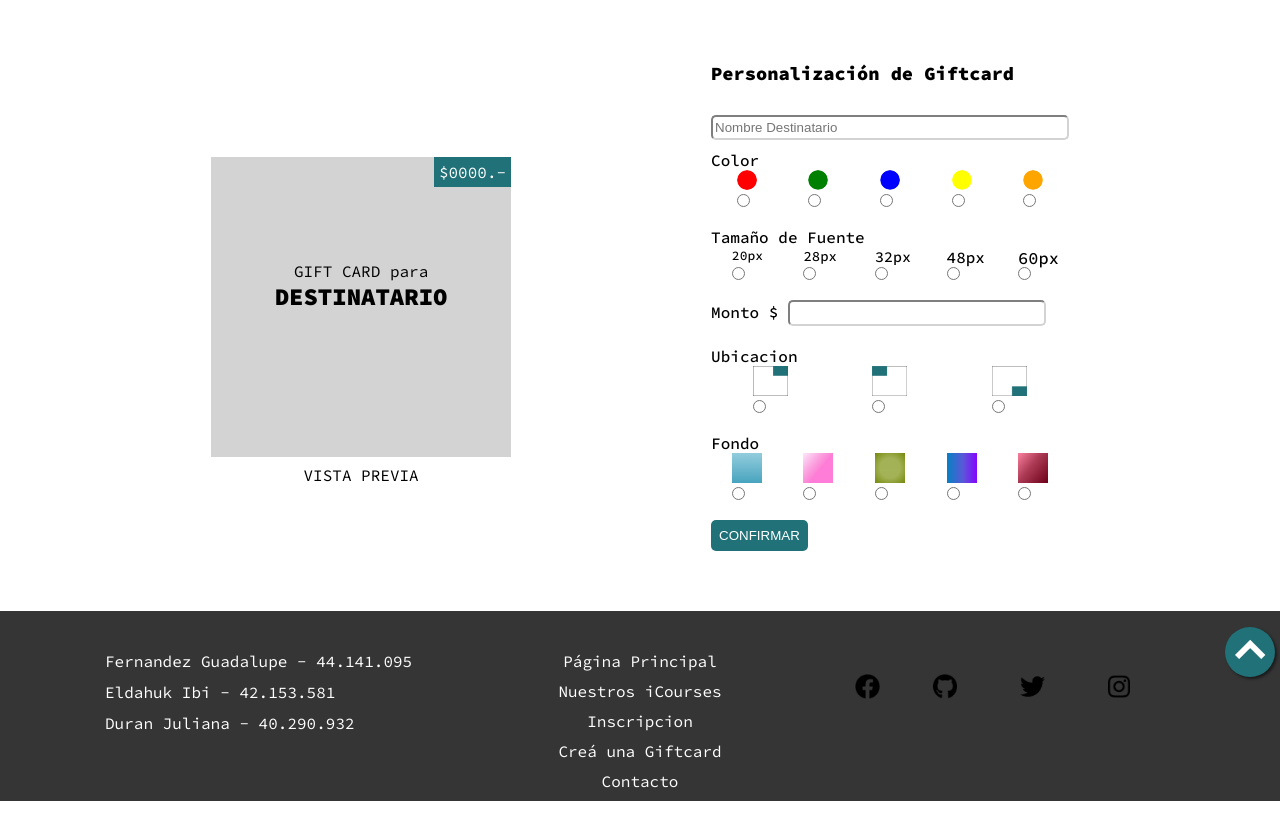
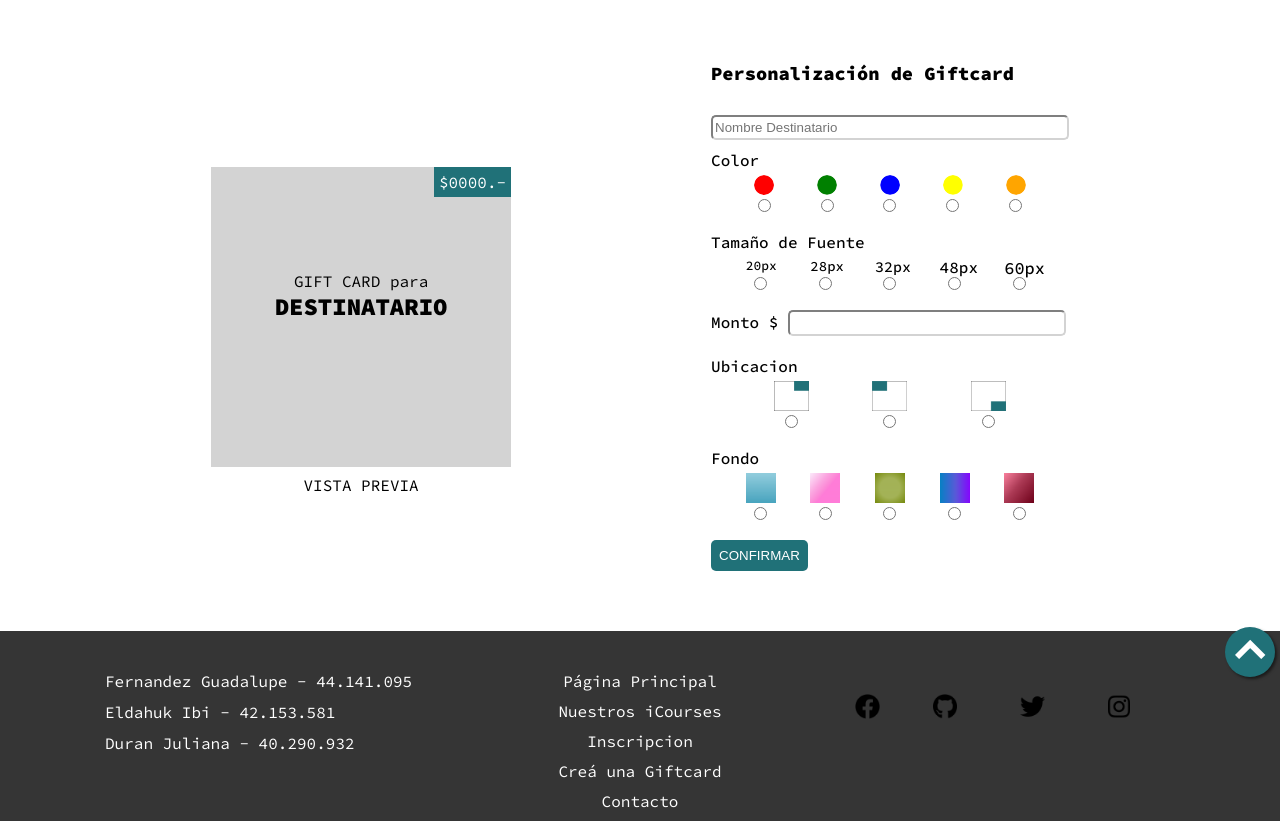
Before and after one commit to Guadapf/TP-Webl-iCourses, a plain HTML site: page gift_card.html in a window 1280 px wide. Shown: the part 118-939 px from the top of the page. Drawn offline with Linux system fonts and the light colour scheme.

Commit message:
Arregle los inputs y y los margins

```diff
--- a/estilos/estilos_giftcard.css
+++ b/estilos/estilos_giftcard.css
@@ -61,8 +61,8 @@
 .color-gnrl{
     display: flex;
     flex-wrap: wrap;
-    justify-content: space-around;
-    margin-bottom: 20px;
+    justify-content: space-evenly;
+    margin: 5px 0px 20px 0px;
 }
 .color-gnrl img{
     width: 20px;
@@ -77,7 +77,7 @@
     display: flex;
     align-self: flex-end;
     justify-content: space-around;
-    margin: 0;
+    margin: auto;
 }
 .pos{
     width: 35px;
@@ -107,8 +107,8 @@
 .tamanio-gnrl{
     display: flex;
     flex-wrap: wrap;
-    justify-content: space-around;
-    margin-bottom: 20px;
+    justify-content: space-evenly;
+    margin: 5px 0px 20px 0px;
 }
 .tamanio-gnrl label{
     display: flex;
@@ -120,13 +120,13 @@
     display: flex;
     align-self: flex-end;
     justify-content: space-around;
-    margin: 0;
+    margin: auto;
 }
 .centrar-input input{
     text-align: center;
 }
 .monto{
-    width: 70%;
+    width: 75.5%;
     height: 20px;
     box-sizing:content-box;
     border-radius: 5px;
@@ -136,8 +136,8 @@
 .ubicacion-gnrl{
     display: flex;
     flex-wrap: wrap;
-    justify-content: space-around;
-    margin-bottom: 20px;
+    justify-content: space-evenly;
+    margin: 5px 0px 20px 0px;
 }
 .ubicacion-gnrl label{
     display: flex;
@@ -147,7 +147,7 @@
     display: flex;
     align-self: flex-end;
     justify-content: space-around;
-    margin: 0;
+    margin: auto;
 }
 .imagen-grad{
     width: 30px;
@@ -157,8 +157,8 @@
 .fondo-gnrl{
     display: flex;
     flex-wrap: wrap;
-    justify-content: space-around;
-    margin-bottom: 20px;
+    justify-content: space-evenly;
+    margin: 5px 0px 20px 0px;
 }
 .fondo-gnrl label{
     display: flex;
@@ -168,7 +168,7 @@
     display: flex;
     align-self: flex-end;
     justify-content: space-around;
-    margin: 0;
+    margin: auto;
 }
 .en_boton{
     background-color: #207178;
```
